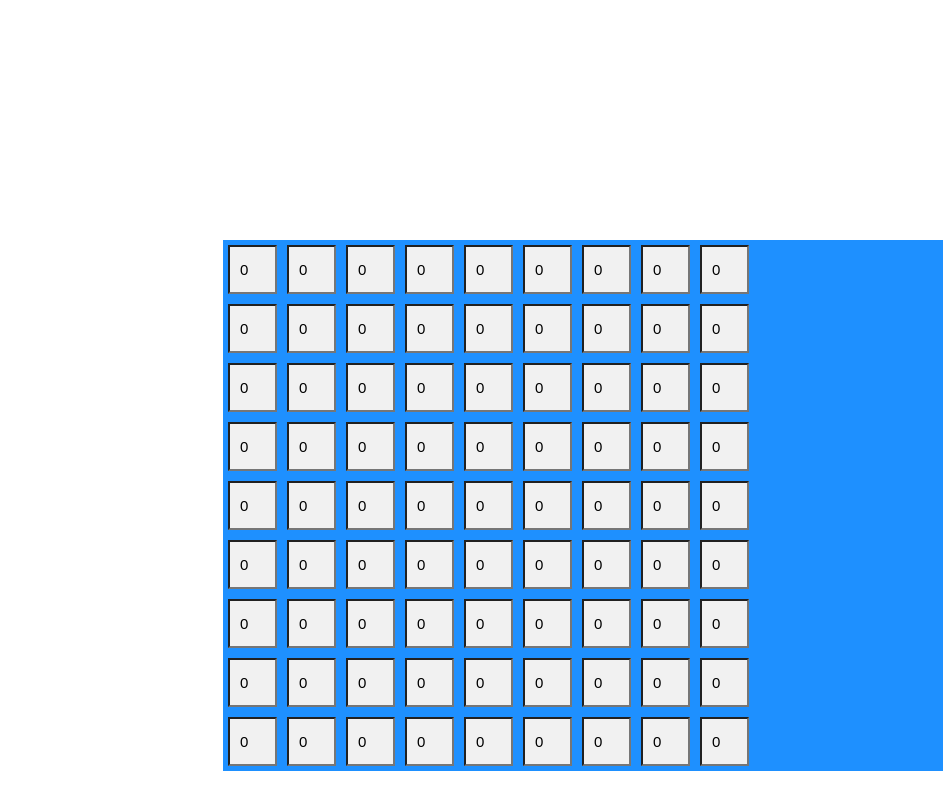
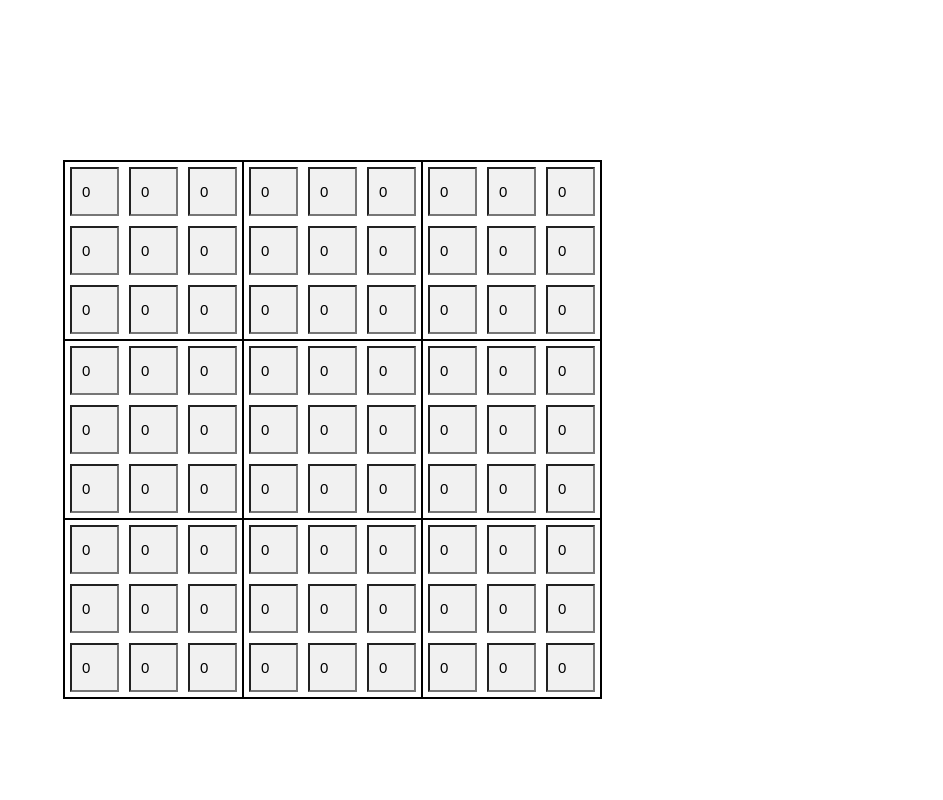
Before and after one commit to gauravjadwani/Soduku, a React (Create React App) app: page / in a window 1280 px wide. Shown: the whole page, without its empty margins (337-1280 px from the left). Built offline with nearby package versions, Linux system fonts and the light colour scheme.

Commit message:
UI completed

```diff
--- a/src/App.css
+++ b/src/App.css
@@ -38,7 +38,16 @@
 .FlexColoumnContainer {
   display: flex;
   flex-direction: row;
-  background-color: DodgerBlue;
+  /* width: auto; */
+
+
+  /* width: 0px; */
+  /* height: 0px; */
+  /* background-color: DodgerBlue; */
+}
+.FlexColoumnContainer > div{
+  /* display: inline-block; */
+  /* display: inline-block; */
 }
 
 .FlexColoumnContainer > div > input {
@@ -50,10 +59,17 @@
   height: 25px;
 }
 .MainContainer{
-  margin-left: 70vh;
-  margin-top: 30vh;
+  position: absolute;
+  left:50vh;
+  top:20vh;
+  /* margin-left: 70vh; */
+  /* margin-top: 30vh; */
+  border: 2px solid black;
   /* display: flex; */
   /* flex-direction: row; */
+}
+.FlexColoumnContainer{
+  /* border: 10px solid red; */
 }
 #myText{
   /* border:none;
@@ -71,3 +87,12 @@ input[type=number]::-webkit-outer-spin-button {
     appearance: none;
     margin: 0;
 }
+.Row-2,.Row-5{
+  border-bottom: 2px solid black;
+}
+.Coloumn-2,.Coloumn-5{
+  border-right: 2px solid black;
+}
+/* .sp{
+  border: 10px solid pink;
+} */
--- a/src/components/Table.tsx
+++ b/src/components/Table.tsx
@@ -31,8 +31,9 @@ class CustomTable extends React.Component<Props, { value: number[][] }> {
       console.log(props.i);
       const str: string = props.i + '' + j;
       const value: number = this.state.value[props.i][j];
+      const customClass: string = 'Row-' + props.i + ' ' + 'Coloumn-' + j;
       singleRowObject.push(
-        <div data-position={str}>
+        <div data-position={str} className={customClass}>
           <input
             type="number"
             onChange={e => this.handleChange(e, str)}
@@ -57,7 +58,11 @@ class CustomTable extends React.Component<Props, { value: number[][] }> {
       }
       component.push(row);
     }
-    return component;
+    return (
+      <React.Fragment>
+        <span className="sp">{component}</span>
+      </React.Fragment>
+    );
   };
   public render() {
     console.log('render', this.state.value);
```
